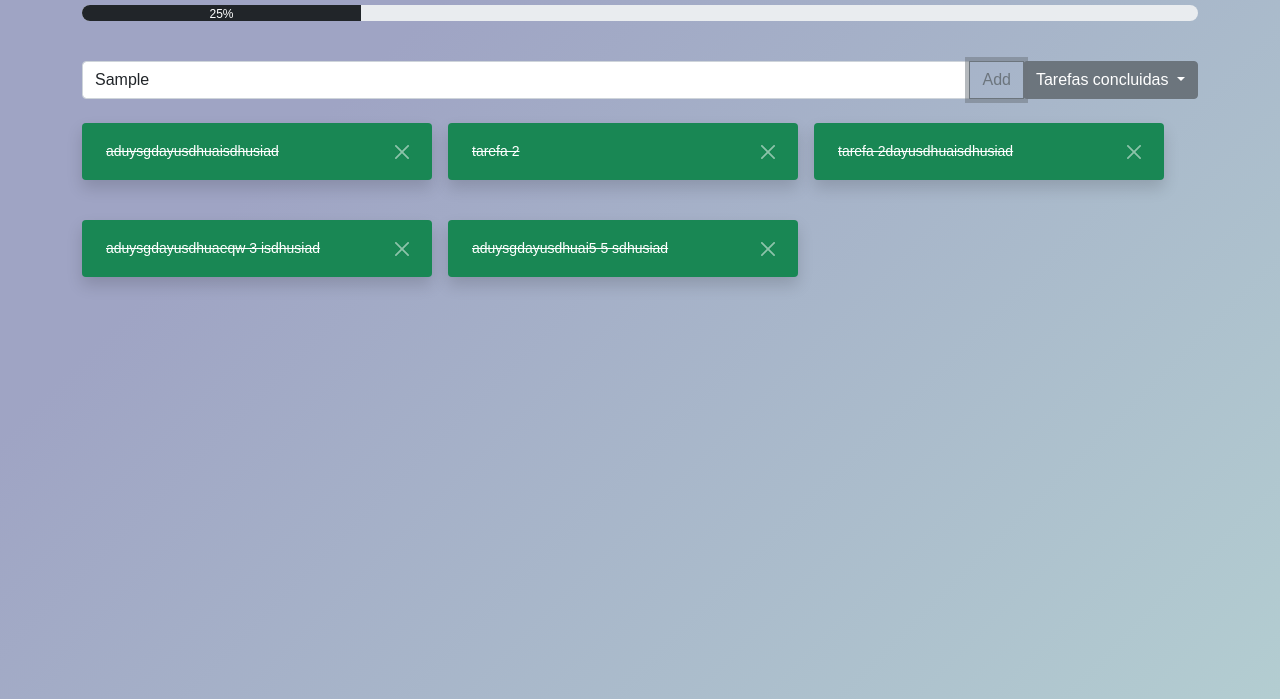
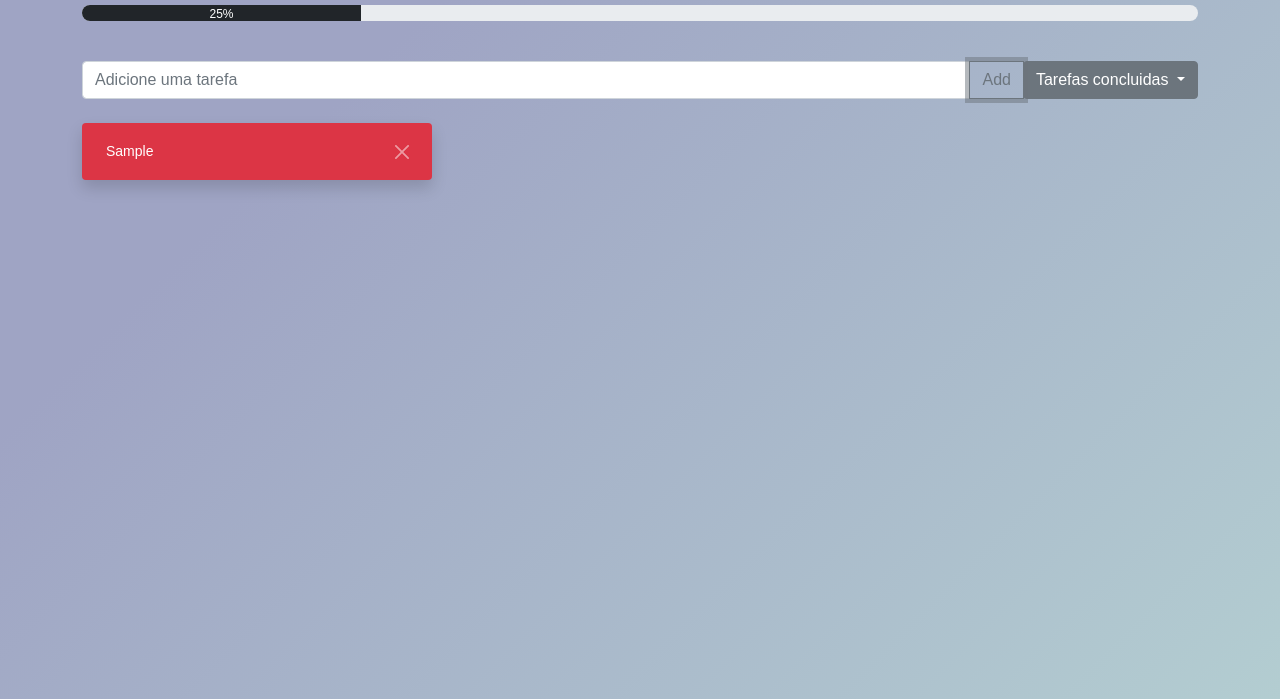
Before and after one commit to arthurlbo/To-Do-List, a website built with Vite: page index.html in a window 1280 px wide. Both pictures are taken after typing "Sample" into the empty fields and a click on the button "Add". Shown: the part 101-800 px from the top of the page. Built offline with nearby package versions, Linux system fonts and the light colour scheme.

Commit message:
codigoatt

```diff
--- a/index.html
+++ b/index.html
@@ -45,10 +45,12 @@
                         class="btn btn-outline-secondary"
                         type="button"
                         id="buttonadd"
+                        onclick="cadastrarTarefa()"
                     >
                         <!--CRIA O BOTAO DE ADICIONAR TAREFA-->
                         Add
                     </button>
+
                     <div class="dropdown">
                         <button
                             class="btn btn-secondary dropdown-toggle"
@@ -80,9 +82,13 @@
                     </div>
                 </div>
                 <!--MENU DE NAVEGAÇÃO ENTRE TAREFAS JA CONCLUIDAS-->
-                <div id="tarefas" class="d-flex align-content-stretch flex-wrap gap-3"></div>
+                <div
+                    id="tarefas"
+                    class="d-flex align-content-stretch flex-wrap gap-3"
+                ></div>
             </div>
         </main>
     </body>
     <script type="module" src="js/main.js"></script>
+
 </html>
--- a/js/components/botao.js
+++ b/js/components/botao.js
@@ -11,6 +11,7 @@ export default function (tarefa) {
         <button
             type="button"
             class="btn-close btn-close-white me-2 m-auto"
+            onclick="ola()"
         ></button>
     </div>
 </div>
--- a/js/main.js
+++ b/js/main.js
@@ -1,36 +1,36 @@
 import botao from "./components/botao.js";
-let tarefas = [
-    {
-        id: 1,
-        done: true,
-        txt: "aduysgdayusdhuaisdhusiad",
-    },
-    {
-        id: 2,
-        done: true,
-        txt: "tarefa 2 ",
-    },
-    {
-        id: 3,
-        done: true,
-        txt: "tarefa 2dayusdhuaisdhusiad",
-    },
-    {
-        id: 4,
-        done: true,
-        txt: "aduysgdayusdhuaeqw 3 isdhusiad",
-    },
-    {
-        id: 5,
-        done: true,
-        txt: "aduysgdayusdhuai5 5  sdhusiad",
-    },
-];
+let tarefas = [];
+
 function carregarTarefas() {
     if (localStorage.getItem("tasks")) {
         tarefas = JSON.parse(localStorage.getItem("tasks"));
     } else {
         tarefas = [];
+    }
+}
+
+function salvarTarefas() {
+    localStorage.setItem("tasks", JSON.stringify(tarefas));
+}
+
+function deletarTarefa(id) {
+
+
+}
+
+function cadastrarTarefa() {
+    const input = document.querySelector("#gettask");
+
+    if (input.value !== "") {
+        const texto = input.value;
+        input.value = "";
+        tarefas.push({
+            id: tarefas.length,
+            txt: texto,
+            done: false,
+        });
+        salvarTarefas();
+        renderizarTarefas();
     }
 }
 
@@ -42,4 +42,7 @@ function renderizarTarefas() {
     });
     document.getElementById("tarefas").innerHTML = html;
 }
+carregarTarefas();
 renderizarTarefas();
+
+document.cadastrarTarefa = cadastrarTarefa;
```
